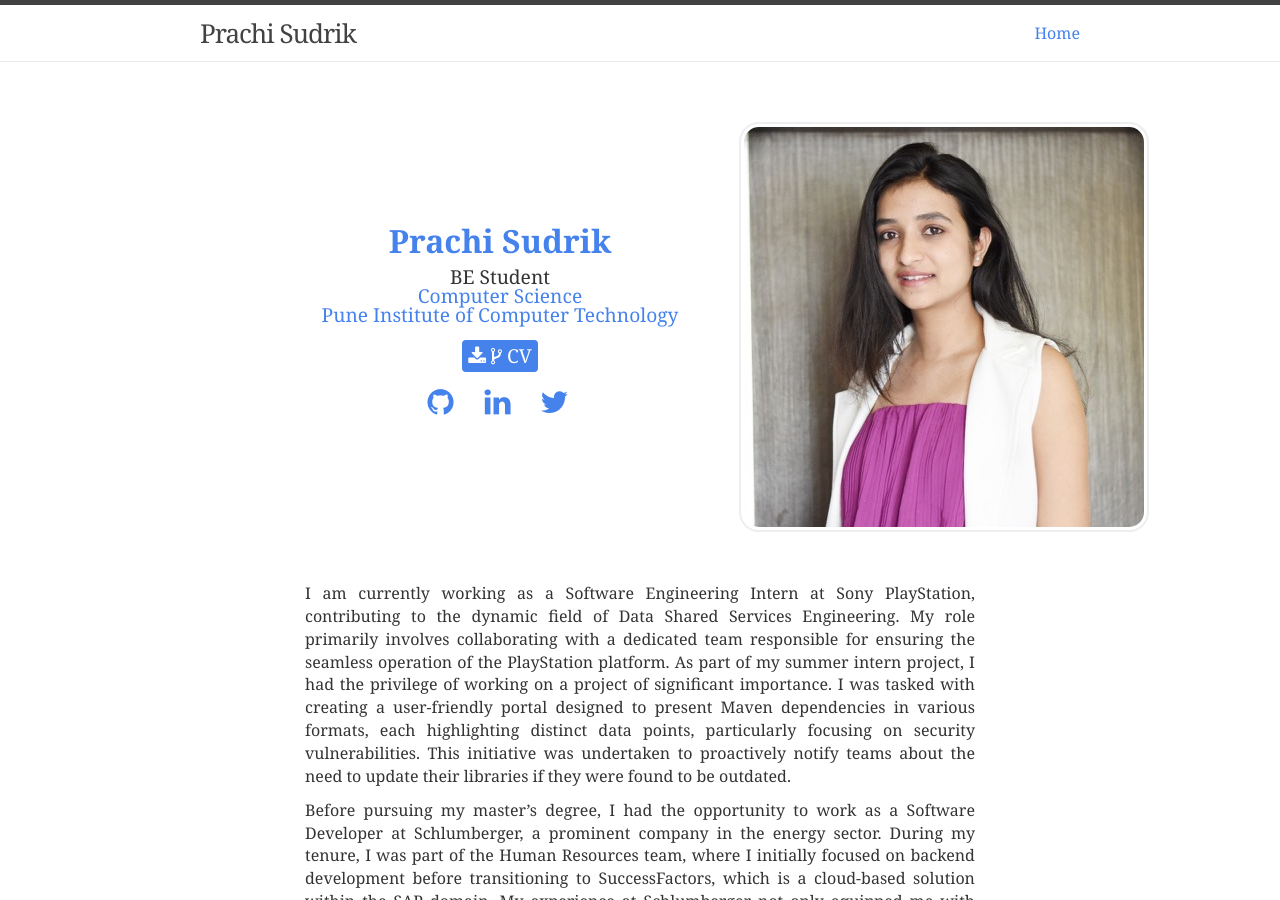
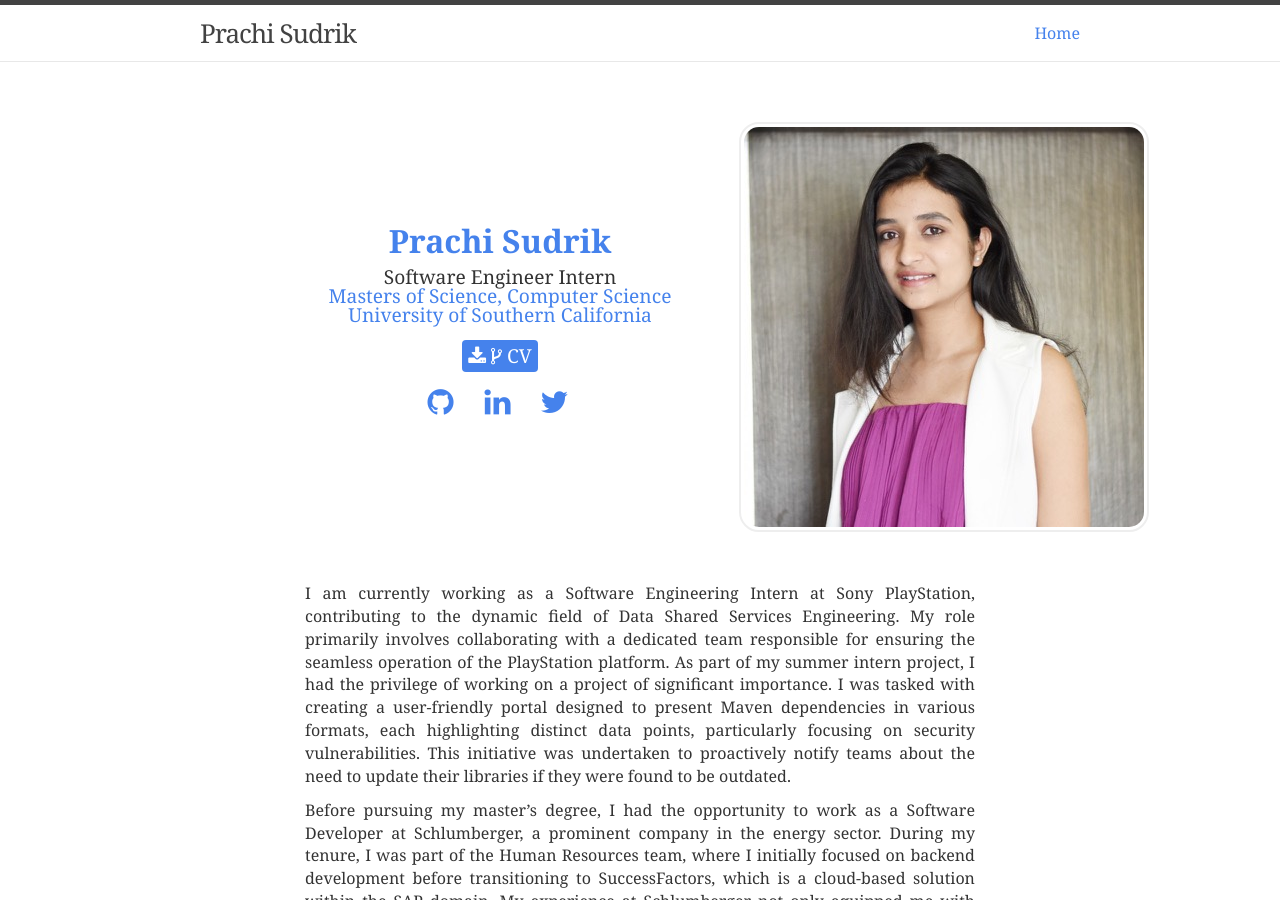
Before and after one commit to prachisudrik/prachisudrik.github.io, a Jekyll site: the page built from about.md, in a window 1280 px wide and 900 px high. Built offline with Jekyll 4.4.1, drawn with Linux system fonts in a browser that asks for light colours; nearby versions of some CDN libraries; comment, search, counter and statistics services are not loaded.

Commit message:
Update about.liquid

```diff
--- a/_layouts/about.liquid
+++ b/_layouts/about.liquid
@@ -7,13 +7,13 @@ layout: base
     <div class="col-md-6 col-md-offset-1 vcenter idxHdr">
       <div style='font-size: 2em; color: #4582ec; font-weight: bold; padding-bottom: 0.3em;'>Prachi Sudrik</div>
       <div style='font-size: 1.2em;'>
-        BE Student
+        Software Engineer Intern
       </div>
       <div style='font-size: 1.2em'>
-        <a href="https://www.pict.edu">Computer Science</a>
+        <a href="https://www.usc.edu/">Masters of Science, Computer Science</a>
       </div>
       <div style='font-size: 1.2em'>
-        <a href="http://www.pict.edu">Pune Institute of Computer Technology</a>
+        <a href="http://www.usc.edu">University of Southern California</a>
       </div>
       <br/>
 
```
